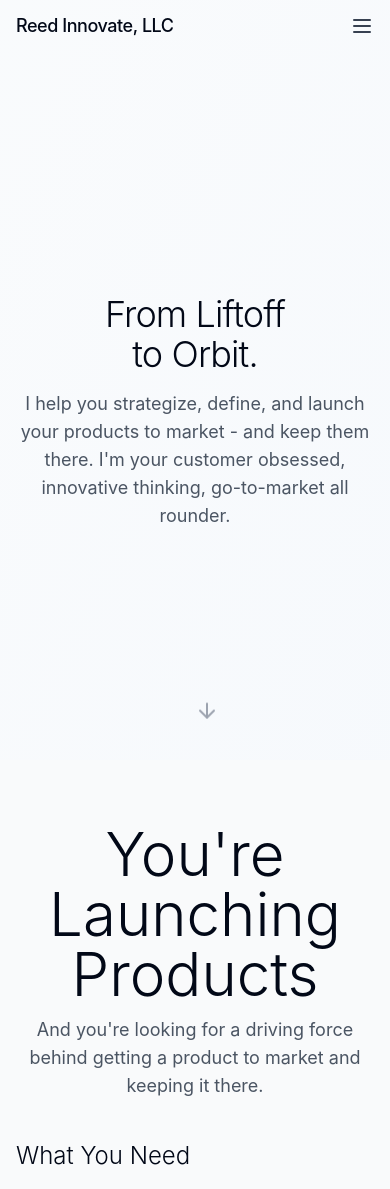
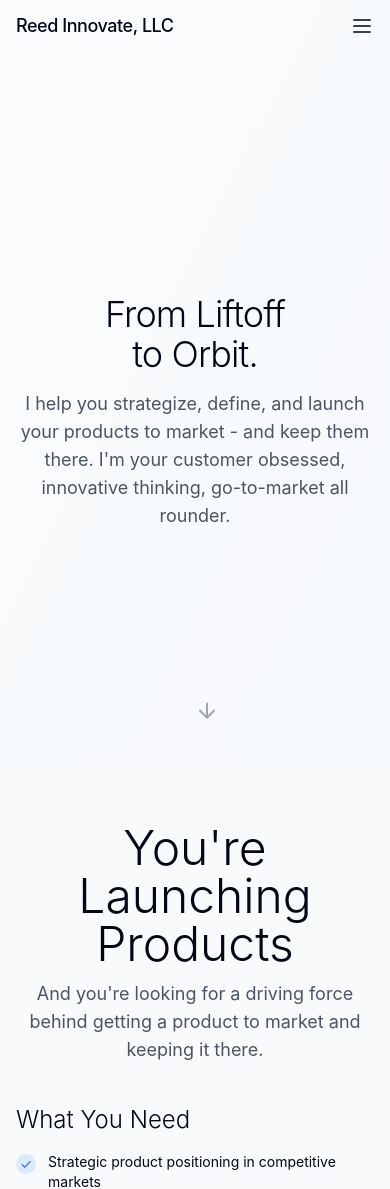
Before and after one commit to ReedInnovate/reedinnovatellc-mainsite, a React (Vite) app: page / in a window 390 px wide. Shown: the top 1189 px of the page. Built offline with nearby package versions, Linux system fonts and the light colour scheme; a web font is replaced by a local one.

Commit message:
Visual edit in Lovable
Edited UI in Lovable

```diff
--- a/src/components/sections/YouSection.tsx
+++ b/src/components/sections/YouSection.tsx
@@ -45,7 +45,7 @@ const YouSection = () => {
   return <AnimatedSection id="you" className="bg-gray-50 py-16 md:py-24">
       <div className="container mx-auto px-4 md:px-6">
         <div className="text-center mb-10 md:mb-16">
-          <h2 className="section-title md:text-4xl text-6xl">You're Launching Products</h2>
+          <h2 className="section-title md:text-4xl text-5xl">You're Launching Products</h2>
           <p className="section-description mx-auto text-center md:text-base font-normal text-lg">
             And you're looking for a driving force behind getting a product to market and keeping it there.
           </p>
```
